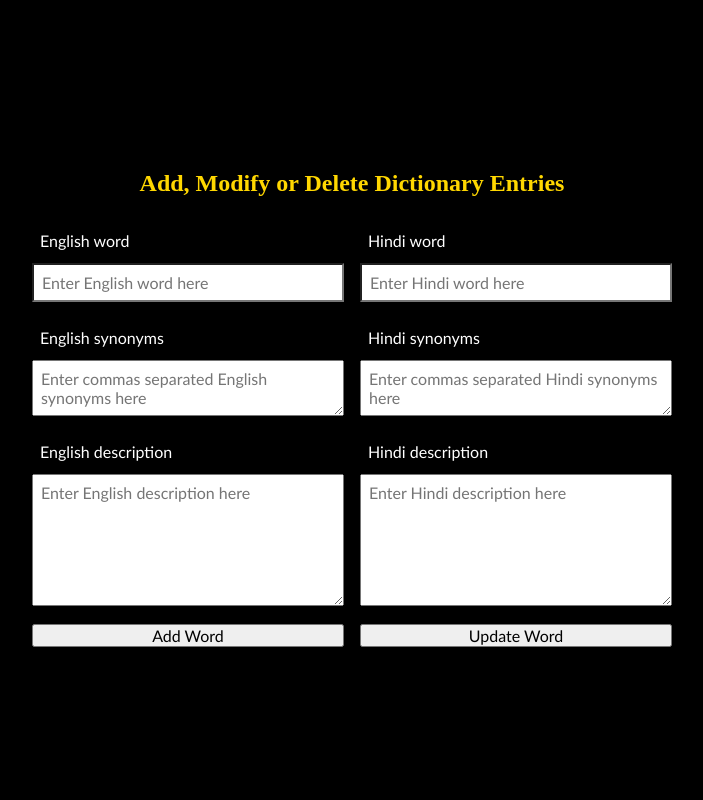
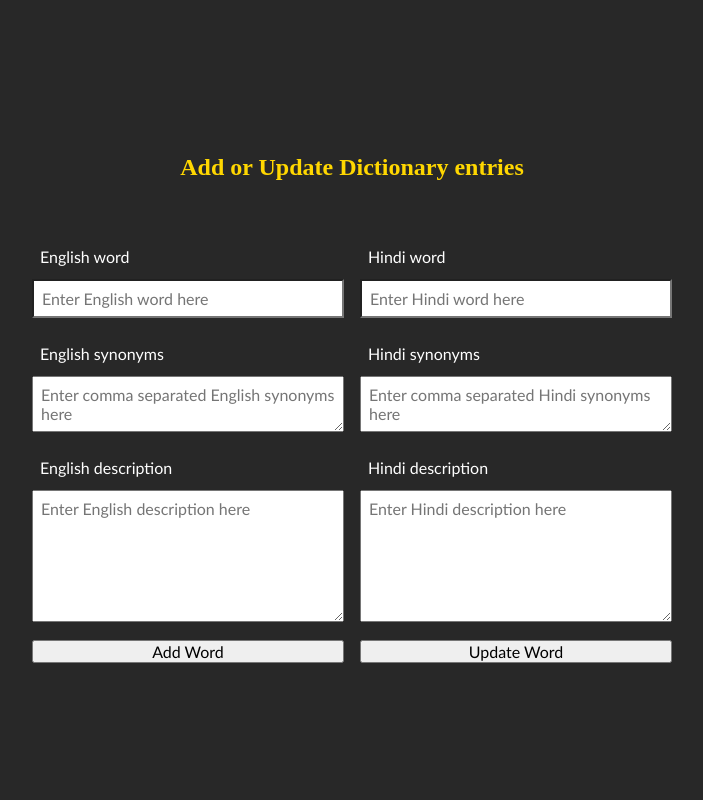
Before and after one commit to GyanmargGuru/vocab, a PHP site: page /dict_admin.html in a window 1280 px wide. Shown: the whole page, without its empty margins (288-991 px from the left). Run offline with PHP 8.4, Linux system fonts and the light colour scheme.

Commit message:
small modifications to UI

```diff
--- a/dict_admin.html
+++ b/dict_admin.html
@@ -10,7 +10,7 @@
 
     <body>
         <div class="container">
-            <h2 class="title">Add, Modify or Delete Dictionary Entries</h2>
+            <h2 class="title">Add or Update Dictionary entries</h2>
             <div class="form-table">
                 <div class="form-row">
                     <label for="English word">English word</label>
@@ -34,7 +34,7 @@
                         id="esyn"
                         name="synonyms"
                         rows="2"
-                        placeholder="Enter commas separated English synonyms here"
+                        placeholder="Enter comma separated English synonyms here"
                     ></textarea>
                 </div>
                 <div class="form-row">
@@ -43,7 +43,7 @@
                         id="hsyn"
                         name="synonyms"
                         rows="2"
-                        placeholder="Enter commas separated Hindi synonyms here"
+                        placeholder="Enter comma separated Hindi synonyms here"
                     ></textarea>
                 </div>
                 <div class="form-row">
--- a/style_admin.css
+++ b/style_admin.css
@@ -22,7 +22,7 @@ body {
     display: grid;
     place-items: center;
     min-height: 100vh;
-    background-color: black;
+    background-color: #282828;
     background-repeat:repeat;
 }
 
@@ -34,7 +34,7 @@ body {
     justify-content: center;
     align-items: center;
     height: 10vh;
-    margin-bottom: auto;
+    margin-bottom: 2rem;
 }
 
 .form-table{
--- a/style_index.css
+++ b/style_index.css
@@ -22,7 +22,7 @@ body {
     display: grid;
     place-items: center;
     min-height: 100vh;
-    background-image: url("./images/bg_img.jpg");
+    background-color: #0066FF;
     background-repeat:repeat;
 }
 
```
